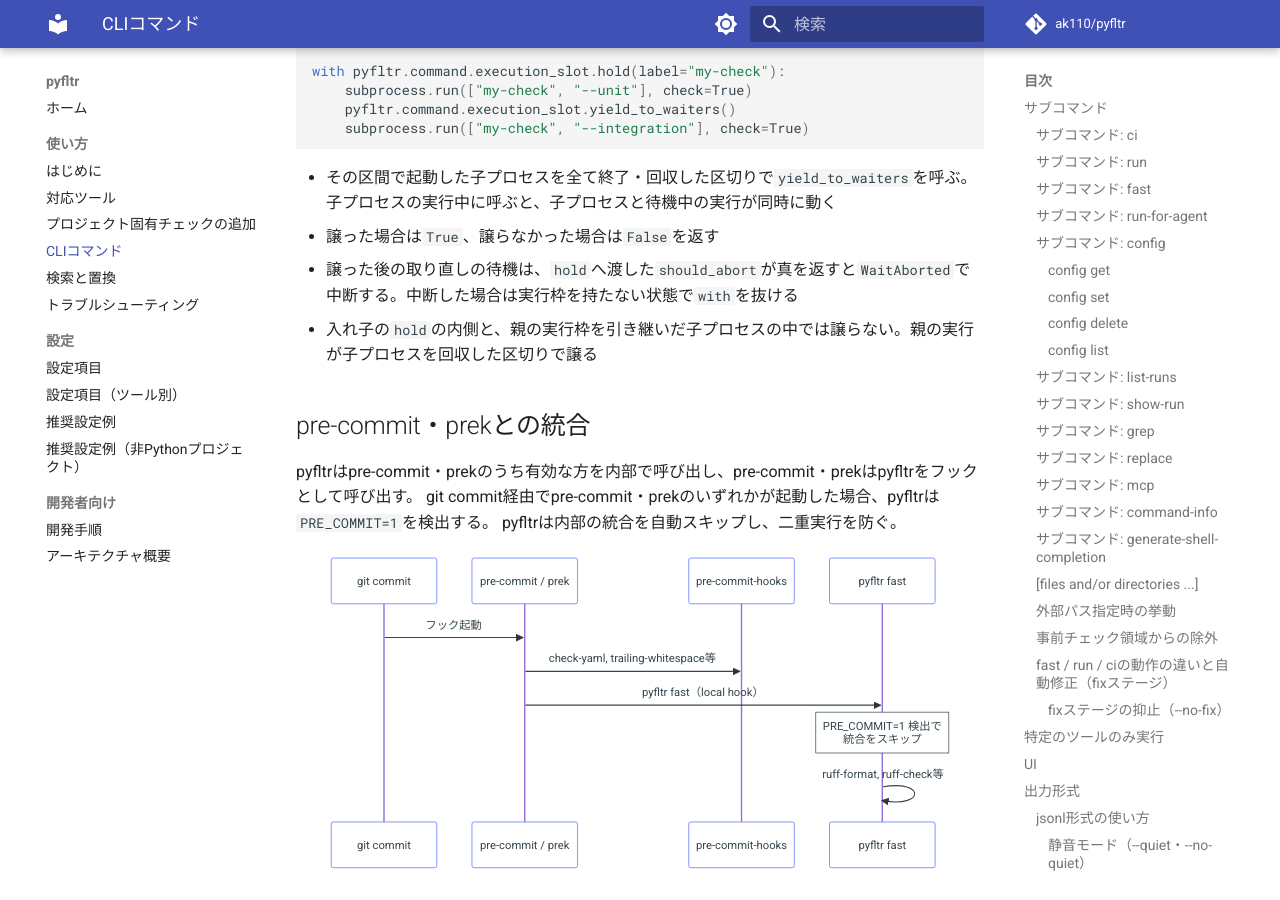
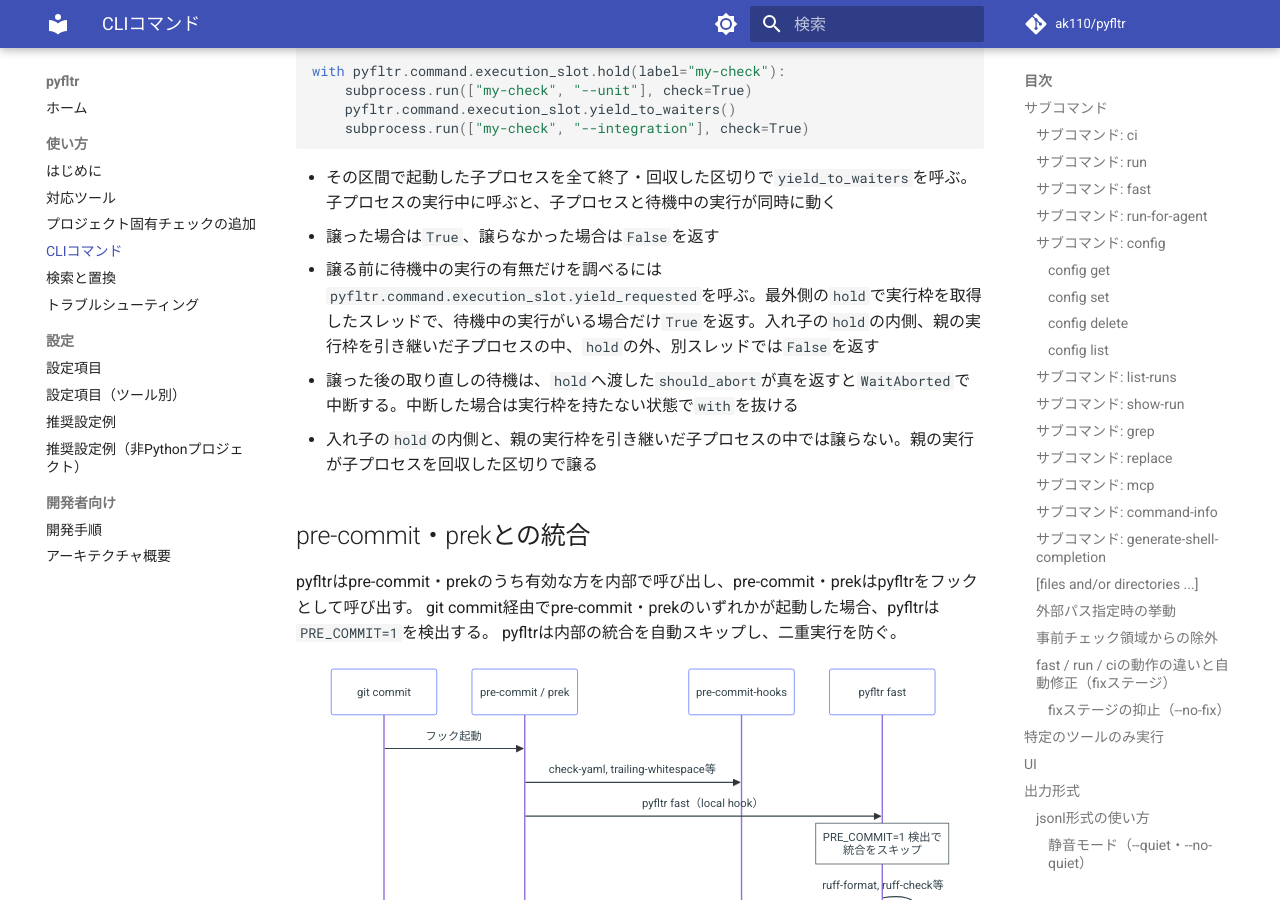
Before and after one commit to ak110/pyfltr, an MkDocs documentation site: the page built from docs/guide/usage.md, in a window 1280 px wide and 900 px high, scrolled down 20964 px. Built offline with MkDocs 1.6.1 and Material for MkDocs 9.7.7, drawn with Linux system fonts in a browser that asks for light colours; comment, search, counter and statistics services are not loaded.

Commit message:
test: 取り直し待機中の強制終了試験を祖先でない別プロセスの待機者で検証し、yield_requestedを利用ガイドに記載する
待機者をpytestのスレッドにすると、譲った後の保持者記録が保持者の祖先となって所有を継承し、取り直しの待機へ入らなかった。

Co-Authored-By: Claude Opus 5.5 / Medium <noreply@anthropic.com>

```diff
--- a/docs/guide/usage.md
+++ b/docs/guide/usage.md
@@ -857,6 +857,7 @@ with pyfltr.command.execution_slot.hold(label="my-check"):
 
 - その区間で起動した子プロセスを全て終了・回収した区切りで`yield_to_waiters`を呼ぶ。子プロセスの実行中に呼ぶと、子プロセスと待機中の実行が同時に動く
 - 譲った場合は`True`、譲らなかった場合は`False`を返す
+- 譲る前に待機中の実行の有無だけを調べるには`pyfltr.command.execution_slot.yield_requested`を呼ぶ。最外側の`hold`で実行枠を取得したスレッドで、待機中の実行がいる場合だけ`True`を返す。入れ子の`hold`の内側、親の実行枠を引き継いだ子プロセスの中、`hold`の外、別スレッドでは`False`を返す
 - 譲った後の取り直しの待機は、`hold`へ渡した`should_abort`が真を返すと`WaitAborted`で中断する。中断した場合は実行枠を持たない状態で`with`を抜ける
 - 入れ子の`hold`の内側と、親の実行枠を引き継いだ子プロセスの中では譲らない。親の実行が子プロセスを回収した区切りで譲る
 
```
Also changed, not shown: 1 other file.
